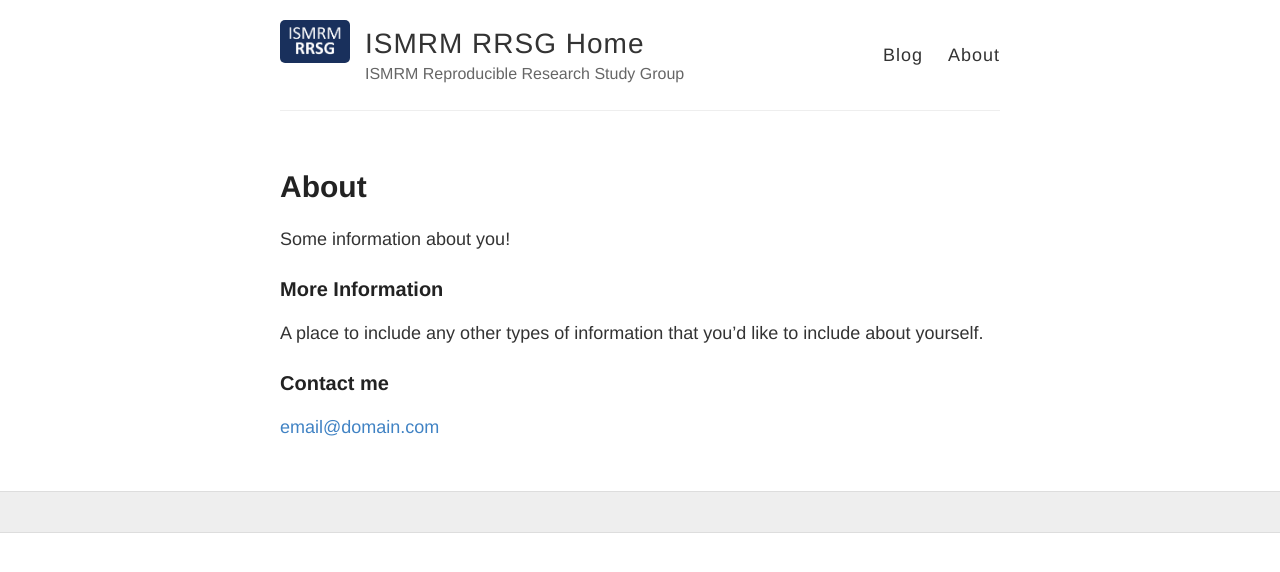
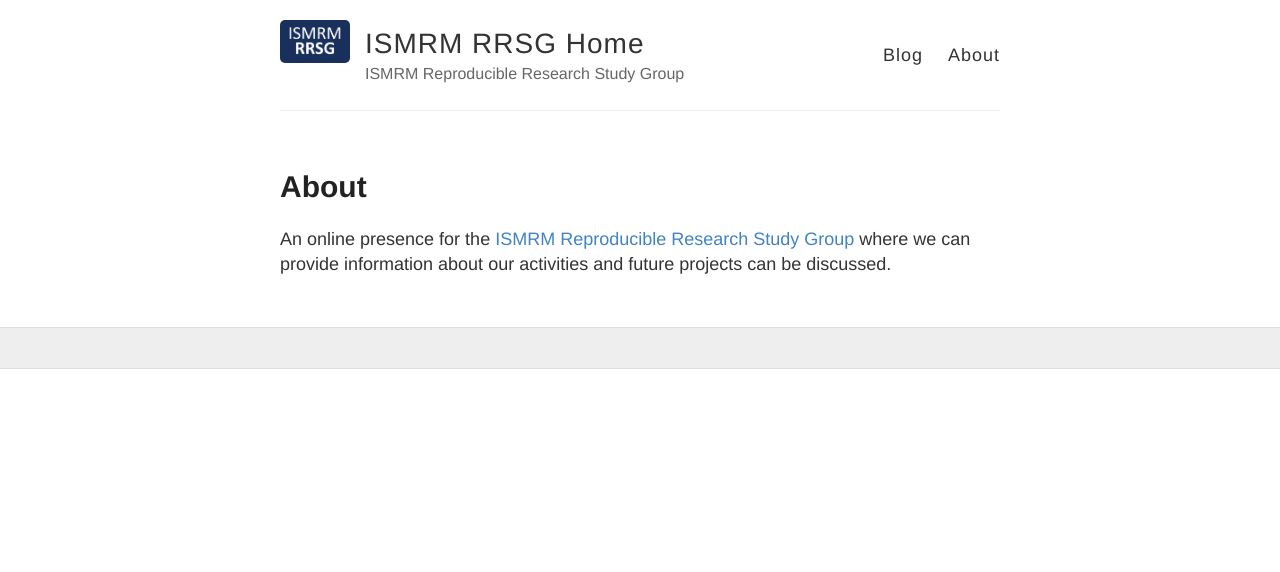
Before and after one commit to ISMRM/rrsg, a Jekyll site: the page built from about.md, in a window 1280 px wide. Shown: the top 572 px of the page. Built offline with Jekyll 4.4.1, drawn with Linux system fonts in a browser that asks for light colours; comment, search, counter and statistics services are not loaded.

Commit message:
Update about.md

```diff
--- a/about.md
+++ b/about.md
@@ -4,12 +4,4 @@ title: About
 permalink: /about/
 ---
 
-Some information about you!
-
-### More Information
-
-A place to include any other types of information that you'd like to include about yourself.
-
-### Contact me
-
-[email@domain.com](mailto:email@domain.com)
+An online presence for the [ISMRM Reproducible Research Study Group](https://www.ismrm.org/study-groups/reproducible-research/) where we can provide information about our activities and future projects can be discussed.
```
